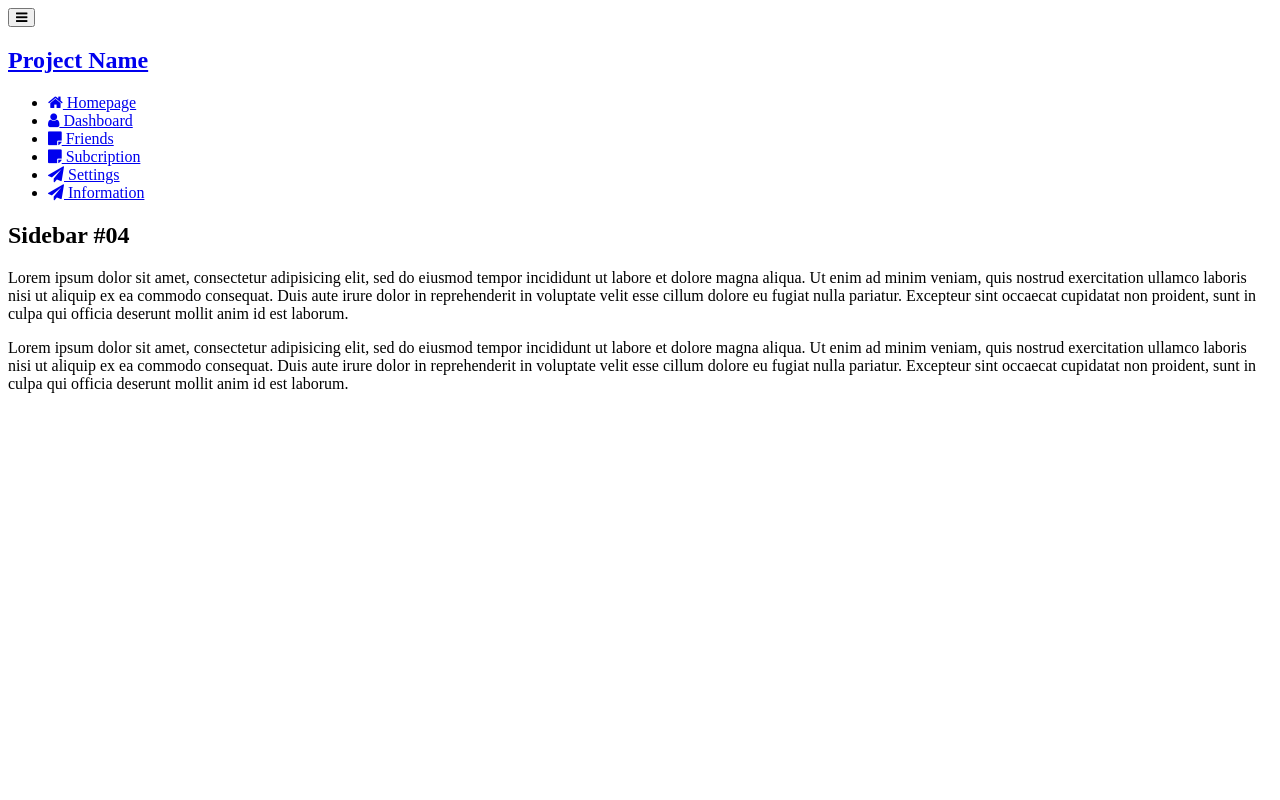
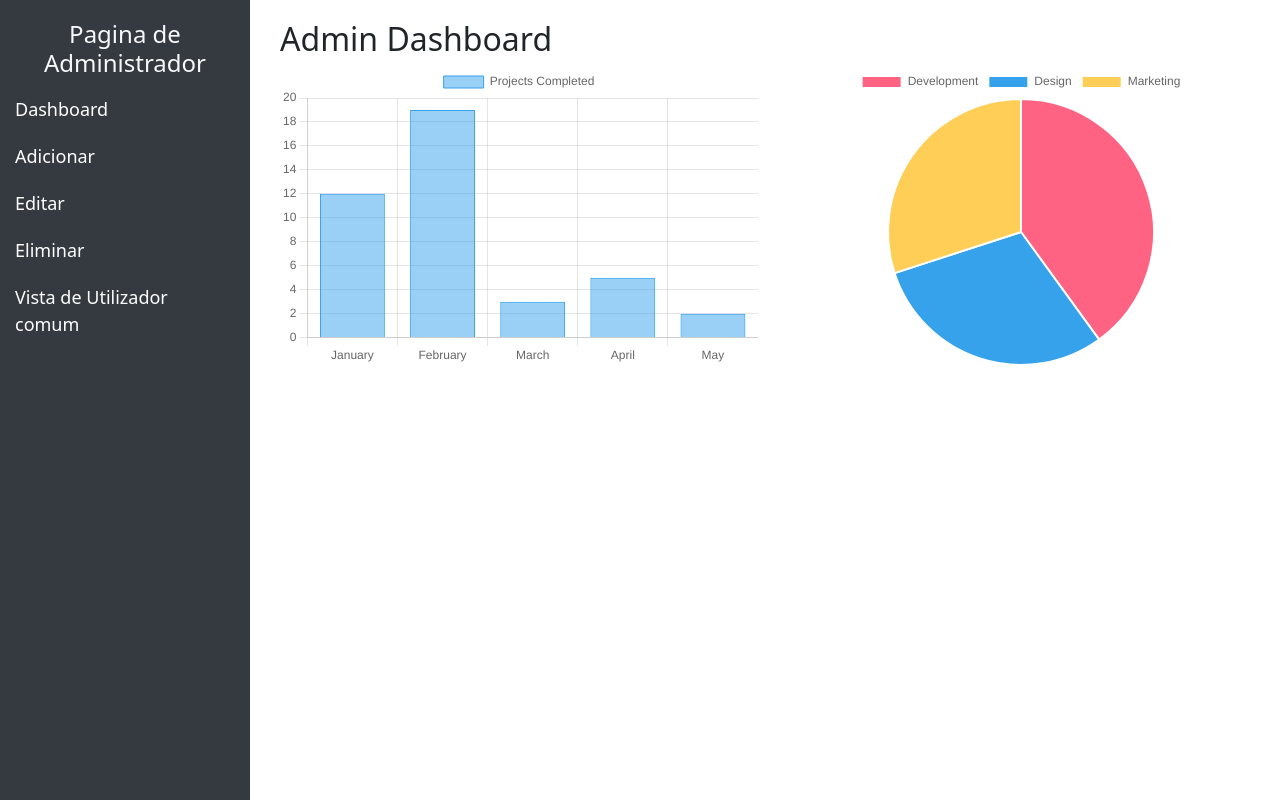
Before and after one commit to Fiagapcoo/DB2-project, a Django app: page /adminpage/ in a window 1280 px wide. Run offline with Django 5.2, Linux system fonts and the light colour scheme; some libraries are stand-ins or nearby versions.

Commit message:
add features and quick fixes

```diff
--- a/database/DDL.sql
+++ b/database/DDL.sql
@@ -92,7 +92,7 @@ CREATE TABLE STATIC_CONTENT.Categories (
     CategoryID SERIAL PRIMARY KEY,
     Name VARCHAR(100) NOT NULL,
     Description TEXT,
-    preview_img VARCHAR(255) NOT NULL,
+    preview_img VARCHAR(255) NOT NULL
 );
 
 CREATE TABLE STATIC_CONTENT.Sub_Categories (
--- a/store/templates/admin.html
+++ b/store/templates/admin.html
@@ -1,8 +1,62 @@
 {% extends "sidebar.html" %}
-{% comment %} {% extends "base.html" %} {% endcomment %}
-
 {% block content %}
 
+<h2>Admin Dashboard</h2>
 
+<div class="row">
+    <div class="col-md-6">
+        <canvas id="barChart"></canvas>
+    </div>
+    <div class="col-md-6">
+        <canvas id="pieChart"></canvas>
+    </div>
+</div>
+
+<!-- Ensure Chart.js is included -->
+<script src="https://cdn.jsdelivr.net/npm/chart.js"></script>
+
+<script>
+    document.addEventListener("DOMContentLoaded", function () {
+        const barCtx = document.getElementById('barChart').getContext('2d');
+        new Chart(barCtx, {
+            type: 'bar',
+            data: {
+                labels: ['January', 'February', 'March', 'April', 'May'],
+                datasets: [{
+                    label: 'Projects Completed',
+                    data: [12, 19, 3, 5, 2],
+                    backgroundColor: 'rgba(54, 162, 235, 0.5)',
+                    borderColor: 'rgba(54, 162, 235, 1)',
+                    borderWidth: 1
+                }]
+            },
+            options: {
+                responsive: true,
+                maintainAspectRatio: false,
+                scales: {
+                    y: {
+                        beginAtZero: true
+                    }
+                }
+            }
+        });
+
+        const pieCtx = document.getElementById('pieChart').getContext('2d');
+        new Chart(pieCtx, {
+            type: 'pie',
+            data: {
+                labels: ['Development', 'Design', 'Marketing'],
+                datasets: [{
+                    data: [40, 30, 30],
+                    backgroundColor: ['#FF6384', '#36A2EB', '#FFCE56']
+                }]
+            },
+            options: {
+                responsive: true,
+                maintainAspectRatio: false
+            }
+        });
+    });
+</script>
 
 {% endblock %}
--- a/store/templates/sidebar.html
+++ b/store/templates/sidebar.html
@@ -1,59 +1,90 @@
+<!DOCTYPE html>
+<html lang="en">
+<head>
+    <meta charset="UTF-8">
+    <meta name="viewport" content="width=device-width, initial-scale=1.0">
+    <title>Sidebar</title>
+    <link href="https://cdn.jsdelivr.net/npm/bootstrap@5.3.0/dist/css/bootstrap.min.css" rel="stylesheet">
+    <script src="https://cdn.jsdelivr.net/npm/bootstrap@5.3.0/dist/js/bootstrap.bundle.min.js"></script>
+    <style>
+        .sidebar {
+            height: 100vh;
+            width: 250px;
+            position: fixed;
+            top: 0;
+            left: 0;
+            background-color: #343a40;
+            padding-top: 20px;
+        }
+        .sidebar a, .sidebar .dropdown-btn {
+            padding: 10px 15px;
+            text-decoration: none;
+            font-size: 18px;
+            color: white;
+            display: block;
+            background: none;
+            border: none;
+            text-align: left;
+            width: 100%;
+            cursor: pointer;
+        }
+        .sidebar a:hover, .sidebar .dropdown-btn:hover {
+            background-color: #495057;
+        }
+        .dropdown-container {
+            display: none;
+            padding-left: 15px;
+        }
+        .content {
+            margin-left: 260px;
+            padding: 20px;
+        }
+    </style>
+</head>
+<body>
+    <div class="sidebar">
+        <h4 class="text-center text-light">Pagina de Administrador</h4>
+        <a href="{% url 'admin' %}">Dashboard</a>
 
-<html lang="pt-pt">
-  <head>
-    <meta charset="utf-8">
-    <meta name="viewport" content="width=device-width, initial-scale=1, shrink-to-fit=no">
+        <button class="dropdown-btn">Adicionar</button>
+        <div class="dropdown-container">
+            <a href="{% url 'add_content' tablename='dynamic_content.products' %}">Adicionar Produto</a>
+            <a href="{% url 'add_content' tablename='dynamic_content.stock' %}">Adicionar Stock</a>
+            <a href="{% url 'add_content' tablename='static_content.categories' %}">Adicionar Categorias</a>
+            <a href="{% url 'add_content' tablename='static_content.brands' %}">Adicionar Marcas</a>
+        </div>
 
-    <link href="https://fonts.googleapis.com/css?family=Poppins:300,400,500,600,700,800,900" rel="stylesheet">
+        <button class="dropdown-btn">Editar</button>
+        <div class="dropdown-container">
+            <a href="#">Editar Produto</a>
+            <a href="#">Editar Categorias</a>
+            <a href="#">Editar Marcas</a>
+        </div>
 
-		<link rel="stylesheet" href="https://stackpath.bootstrapcdn.com/font-awesome/4.7.0/css/font-awesome.min.css">
-		<link rel="stylesheet" href="css/style.css">
-  </head>
-  <body>
+        <button class="dropdown-btn">Eliminar</button>
+        <div class="dropdown-container">
+            <a href="#">Eliminar Utilizadores</a>
+            <a href="#">Eliminar Produto</a>
+            <a href="#">Eliminar Categorias</a>
+            <a href="#">Eliminar Marcas</a>
+        </div>
 
-		<div class="wrapper d-flex align-items-stretch">
-			<nav id="sidebar">
-				<div class="custom-menu">
-					<button type="button" id="sidebarCollapse" class="btn btn-primary">
-	          <i class="fa fa-bars"></i>
-	          <span class="sr-only">Toggle Menu</span>
-	        </button>
-        </div>
-	  		<h1><a href="index.html" class="logo">Project Name</a></h1>
-        <ul class="list-unstyled components mb-5">
-          <li class="active">
-            <a href="#"><span class="fa fa-home mr-3"></span> Homepage</a>
-          </li>
-          <li>
-              <a href="#"><span class="fa fa-user mr-3"></span> Dashboard</a>
-          </li>
-          <li>
-            <a href="#"><span class="fa fa-sticky-note mr-3"></span> Friends</a>
-          </li>
-          <li>
-            <a href="#"><span class="fa fa-sticky-note mr-3"></span> Subcription</a>
-          </li>
-          <li>
-            <a href="#"><span class="fa fa-paper-plane mr-3"></span> Settings</a>
-          </li>
-          <li>
-            <a href="#"><span class="fa fa-paper-plane mr-3"></span> Information</a>
-          </li>
-        </ul>
+        <a href="#">Vista de Utilizador comum</a>
+    </div>
 
-    	</nav>
+    <div class="content">
+        {% block content %}
+        <h2>Welcome to the Dashboard</h2>
+        {% endblock %}
+    </div>
 
-        <!-- Page Content  -->
-      <div id="content" class="p-4 p-md-5 pt-5">
-        <h2 class="mb-4">Sidebar #04</h2>
-        <p>Lorem ipsum dolor sit amet, consectetur adipisicing elit, sed do eiusmod tempor incididunt ut labore et dolore magna aliqua. Ut enim ad minim veniam, quis nostrud exercitation ullamco laboris nisi ut aliquip ex ea commodo consequat. Duis aute irure dolor in reprehenderit in voluptate velit esse cillum dolore eu fugiat nulla pariatur. Excepteur sint occaecat cupidatat non proident, sunt in culpa qui officia deserunt mollit anim id est laborum.</p>
-        <p>Lorem ipsum dolor sit amet, consectetur adipisicing elit, sed do eiusmod tempor incididunt ut labore et dolore magna aliqua. Ut enim ad minim veniam, quis nostrud exercitation ullamco laboris nisi ut aliquip ex ea commodo consequat. Duis aute irure dolor in reprehenderit in voluptate velit esse cillum dolore eu fugiat nulla pariatur. Excepteur sint occaecat cupidatat non proident, sunt in culpa qui officia deserunt mollit anim id est laborum.</p>
-      </div>
-		</div>
-
-    <script src="js/jquery.min.js"></script>
-    <script src="js/popper.js"></script>
-    <script src="js/bootstrap.min.js"></script>
-    <script src="js/main.js"></script>
-  </body>
+    <script>
+        var dropdowns = document.getElementsByClassName("dropdown-btn");
+        for (var i = 0; i < dropdowns.length; i++) {
+            dropdowns[i].addEventListener("click", function() {
+                this.nextElementSibling.classList.toggle("d-block");
+            });
+        }
+    </script>
+</body>
 </html>
--- a/store/urls.py
+++ b/store/urls.py
@@ -40,4 +40,5 @@ urlpatterns = [
     ##ADMIN URLS
 
     path('adminpage/', views.admin, name='admin'),
+    path('add_content/<str:tablename>/', views.add_content, name='add_content'),
 ]
--- a/store/views.py
+++ b/store/views.py
@@ -5,6 +5,7 @@ from django.db import connection
 from .mock_data import PRODUCTS
 from django.http import JsonResponse
 import urllib.parse
+from . import upload_to_cloudinary
 
 def index(request):
     try:
@@ -38,10 +39,10 @@ def product_card(request):
 
 def instruments(request):
     with connection.cursor() as cursor:
-        cursor.execute('SELECT * FROM dynamic_content.products p JOIN dynamic_content.stock s ON s.productid = p.productid  WHERE p."ProductType" = \'instrument\'')
+        cursor.execute('SELECT * FROM dynamic_content.products p JOIN dynamic_content.stock s ON s.productid = p.productid  WHERE p.producttype = \'instrument\'')
         columns = [col[0] for col in cursor.description]
         instruments = [dict(zip(columns, row)) for row in cursor.fetchall()]
-        cursor.execute('SELECT * FROM static_content.categories c WHERE EXISTS ( SELECT 1 FROM dynamic_content.products p WHERE p.categoryid = c.categoryid AND p."ProductType" = \'instrument\');')
+        cursor.execute('SELECT * FROM static_content.categories c WHERE EXISTS ( SELECT 1 FROM dynamic_content.products p WHERE p.categoryid = c.categoryid AND p."producttype" = \'instrument\');')
         columns = [col[0] for col in cursor.description]
         categories = [dict(zip(columns, row)) for row in cursor.fetchall()]
 
@@ -53,7 +54,7 @@ def store(request):
 
 def top_bar(request):
     with connection.cursor() as cursor:
-        cursor.execute('SELECT * FROM static_content.categories c WHERE EXISTS ( SELECT 1 FROM dynamic_content.products p WHERE p.categoryid = c.categoryid AND p."ProductType" = \'instrument\');')
+        cursor.execute('SELECT * FROM static_content.categories c WHERE EXISTS ( SELECT 1 FROM dynamic_content.products p WHERE p.categoryid = c.categoryid AND p."producttype" = \'instrument\');')
         columns = [col[0] for col in cursor.description]
         categories = [dict(zip(columns, row)) for row in cursor.fetchall()]
 
@@ -73,7 +74,7 @@ def top_bar_discount(request):
 
 def top_bar_accessories(request):
     with connection.cursor() as cursor:
-        cursor.execute('SELECT * FROM static_content.categories c WHERE EXISTS ( SELECT 1 FROM dynamic_content.products p WHERE p.categoryid = c.categoryid AND p."ProductType" = \'accessories\';')
+        cursor.execute('SELECT * FROM static_content.categories c WHERE EXISTS ( SELECT 1 FROM dynamic_content.products p WHERE p.categoryid = c.categoryid AND p."producttype" = \'accessories\';')
         columns = [col[0] for col in cursor.description]
         categories = [dict(zip(columns, row)) for row in cursor.fetchall()]
 
@@ -116,10 +117,10 @@ def highlights(request):
 
 def accessories(request):
     with connection.cursor() as cursor:
-        cursor.execute('SELECT * FROM dynamic_content.products p JOIN dynamic_content.stock s ON s.productid = p.productid  WHERE p."ProductType" = \'accessories\'')
+        cursor.execute('SELECT * FROM dynamic_content.products p JOIN dynamic_content.stock s ON s.productid = p.productid  WHERE p."producttype" = \'accessories\'')
         columns = [col[0] for col in cursor.description]
         accessories = [dict(zip(columns, row)) for row in cursor.fetchall()]
-        cursor.execute('SELECT * FROM static_content.categories c WHERE EXISTS ( SELECT 1 FROM dynamic_content.products p WHERE p.categoryid = c.categoryid AND p."ProductType" = \'accessories\');')
+        cursor.execute('SELECT * FROM static_content.categories c WHERE EXISTS ( SELECT 1 FROM dynamic_content.products p WHERE p.categoryid = c.categoryid AND p."producttype" = \'accessories\');')
         columns = [col[0] for col in cursor.description]
         categories = [dict(zip(columns, row)) for row in cursor.fetchall()]
 
@@ -223,9 +224,6 @@ def cart(request):
         "cart_total": cart_total,
     })
 
-# views.py
-from django.shortcuts import render
-from django.db import connection
 
 def category_detail(request, id):
     with connection.cursor() as cursor:
@@ -233,7 +231,7 @@ def category_detail(request, id):
         cursor.execute('''
             SELECT * FROM dynamic_content.products p
             JOIN dynamic_content.stock s ON s.productid = p.productid
-            WHERE p.categoryid = %s AND p."ProductType" = \'instrument\'
+            WHERE p.categoryid = %s AND p."producttype" = \'instrument\'
         ''', [id])
         columns = [col[0] for col in cursor.description]
         products = [dict(zip(columns, row)) for row in cursor.fetchall()]
@@ -245,7 +243,7 @@ def category_detail(request, id):
         ''', [id])
         category_name = cursor.fetchone()
 
-        cursor.execute('SELECT * FROM static_content.categories c WHERE EXISTS ( SELECT 1 FROM dynamic_content.products p WHERE p.categoryid = c.categoryid AND p."ProductType" = \'instrument\');')
+        cursor.execute('SELECT * FROM static_content.categories c WHERE EXISTS ( SELECT 1 FROM dynamic_content.products p WHERE p.categoryid = c.categoryid AND p."producttype" = \'instrument\');')
         columns = [col[0] for col in cursor.description]
         categories = [dict(zip(columns, row)) for row in cursor.fetchall()]
 
@@ -280,7 +278,7 @@ def category_detail_accessories(request, id):
         cursor.execute('''
             SELECT * FROM dynamic_content.products p
             JOIN dynamic_content.stock s ON s.productid = p.productid
-            WHERE p.categoryid = %s AND p."ProductType" = \'accessories\'
+            WHERE p.categoryid = %s AND p."producttype" = \'accessories\'
         ''', [id])
         columns = [col[0] for col in cursor.description]
         products = [dict(zip(columns, row)) for row in cursor.fetchall()]
@@ -292,7 +290,7 @@ def category_detail_accessories(request, id):
         ''', [id])
         category_name = cursor.fetchone()
 
-        cursor.execute('SELECT * FROM static_content.categories c WHERE EXISTS ( SELECT 1 FROM dynamic_content.products p WHERE p.categoryid = c.categoryid AND p."ProductType" = \'accessories\');')
+        cursor.execute('SELECT * FROM static_content.categories c WHERE EXISTS ( SELECT 1 FROM dynamic_content.products p WHERE p.categoryid = c.categoryid AND p."producttype" = \'accessories\');')
         columns = [col[0] for col in cursor.description]
         categories = [dict(zip(columns, row)) for row in cursor.fetchall()]
 
@@ -335,8 +333,6 @@ def add_to_cart(request, id):
 def admin(request):
     return render(request, 'admin.html')
 
-from django.http import JsonResponse
-from django.db import connection
 
 def get_cart_items(request):
     product_ids = request.GET.get('ids', '')
@@ -391,3 +387,113 @@ def remove_from_cart(request, id):
     response.set_cookie('cart', new_cart, path='/', max_age=31536000)
 
     return response
+
+def add_content(request, tablename):
+    #TODO check if manager = true
+
+    if request.method == 'POST':
+        print(request.POST)
+        if(tablename == 'dynamic_content.stock'):
+            ProductID = request.POST.get('productid')
+            quantity = request.POST.get('quantity')
+
+            with connection.cursor() as cursor:
+                cursor.execute(f"UPDATE {tablename} SET quantity = quantity + %s, lastupdated = NOW() WHERE productid = %s", [quantity, ProductID])
+                return redirect('admin')
+        elif tablename == 'static_content.categories':
+            name = request.POST.get('name')
+            description = request.POST.get('description')
+            preview_img = request.FILES.get('preview_img')
+
+            if preview_img:
+                preview_img_url = upload_to_cloudinary.upload_image(preview_img)
+            else:
+                preview_img_url = None
+
+            with connection.cursor() as cursor:
+                cursor.execute(
+                    "INSERT INTO static_content.categories (name, description, preview_img) VALUES (%s, %s, %s)",
+                    [name, description, preview_img_url]
+                )
+
+            return redirect('admin')
+        elif tablename == 'dynamic_content.products':
+            name = request.POST.get('name')
+            description = request.POST.get('description')
+
+            baseprice = request.POST.get('baseprice')
+            discountedprice = request.POST.get('discountedprice')
+
+            try:
+                baseprice = float(baseprice) if baseprice else None
+                discountedprice = float(discountedprice) if discountedprice else None
+            except ValueError:
+                baseprice = None
+                discountedprice = None
+
+            productserialnumber = request.POST.get('productserialnumber')
+            producttype = request.POST.get('producttype')
+            categoryid = request.POST.get('categoryid')
+
+            try:
+                categoryid = int(categoryid) if categoryid else None
+            except ValueError:
+                categoryid = None
+
+            image_url = request.FILES.get('image_url')
+
+            if image_url:
+                image_url = upload_to_cloudinary.upload_image(image_url)
+            else:
+                image_url = None
+
+            print("INSERT COMMAND: INSERT INTO dynamic_content.products (name, description, baseprice, discountedprice, productserialnumber, categoryid, producttype, image_url) VALUES (%s, %s, %s, %s, %s, %s, %s, %s)"
+                % (name, description, baseprice, discountedprice, productserialnumber, categoryid, producttype, image_url))
+
+            with connection.cursor() as cursor:
+                cursor.execute(
+                    "INSERT INTO dynamic_content.products (name, description, baseprice, discountedprice, productserialnumber, categoryid, producttype, image_url) VALUES (%s, %s, %s, %s, %s, %s, %s, %s)",
+                    [name, description, baseprice, discountedprice, productserialnumber, categoryid, producttype, image_url]
+                )
+
+            return redirect('admin')
+
+
+
+    # GET request handling (showing the form)
+    with connection.cursor() as cursor:
+        # First query: Get fields
+        cursor.execute("""
+            SELECT column_name, data_type
+            FROM information_schema.columns
+            WHERE table_name = %s
+            AND ordinal_position > 1  -- Skip the first column (ID)
+            ORDER BY ordinal_position
+        """, [tablename.split('.')[-1]])
+
+        fields = []
+        for column in cursor.fetchall():
+            fields.append({
+                'name': column[0],
+                'type': column[1]
+            })
+
+        # Second query: Get categories
+        cursor.execute("SELECT * FROM static_content.categories")
+        columns = [col[0] for col in cursor.description]
+        categories = [dict(zip(columns, row)) for row in cursor.fetchall()]
+
+        cursor.execute(f"SELECT * FROM dynamic_content.products")
+        columns = [col[0] for col in cursor.description]
+        products = [dict(zip(columns, row)) for row in cursor.fetchall()]
+
+    context = {
+        'table_name': tablename,
+        'fields': fields,
+        'categories': categories,
+        'products':products
+    }
+
+    print(context)
+
+    return render(request, 'add_content.html', context)
```
Also changed, not shown: database/logic_objects/DYNAMIC_CONTENT/Products.sql (+17 -0 lines), store/templates/add_content.html (added, +115 -0 lines), store/upload_to_cloudinary.py (added, +20 -0 lines), 1 other file.
